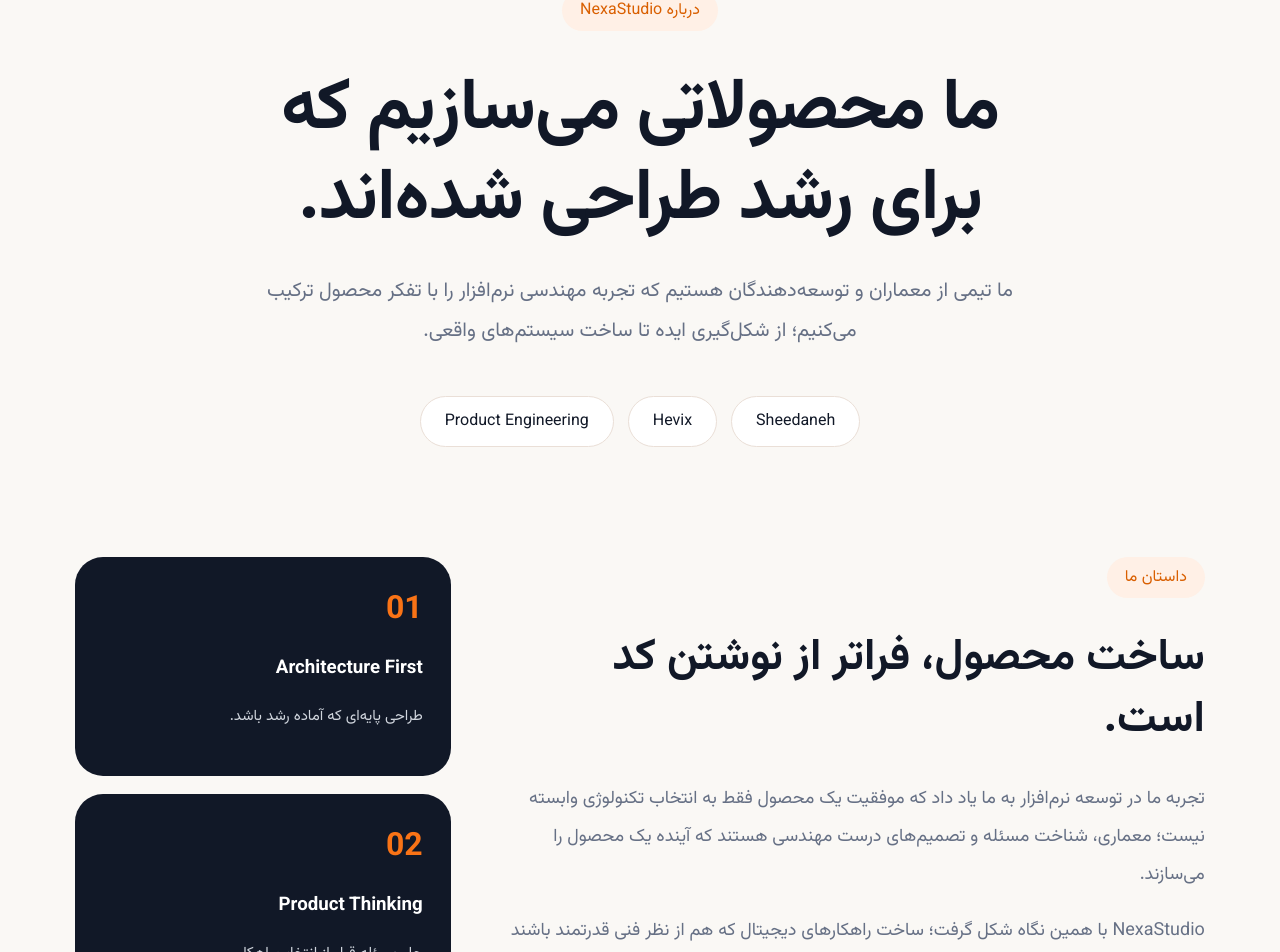
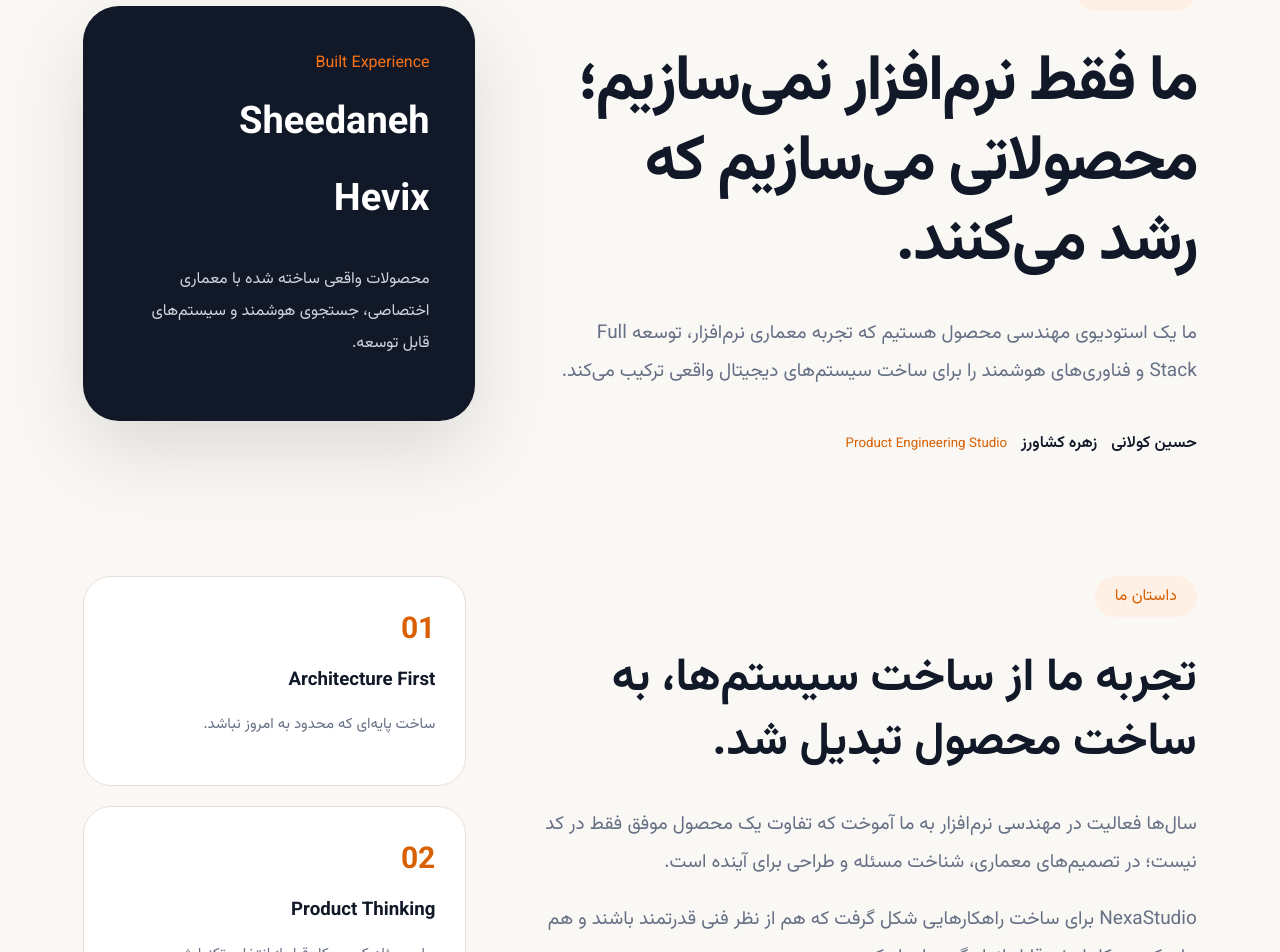
Before and after one commit to zohreksh/smartpilot, a Nuxt app: page /about in a window 1280 px wide. Shown: the part 216-1168 px from the top of the page. Built offline with nearby package versions, Linux system fonts and the light colour scheme.

Commit message:
Redesign about page as premium product studio profile

```diff
--- a/pages/about.vue
+++ b/pages/about.vue
@@ -3,57 +3,68 @@
     <SiteHeader />
 
     <section class="hero container">
-      <span class="eyebrow">درباره NexaStudio</span>
-      <h1>ما محصولاتی می‌سازیم که<br />برای رشد طراحی شده‌اند.</h1>
-      <p>
-        ما تیمی از معماران و توسعه‌دهندگان هستیم که تجربه مهندسی نرم‌افزار را
-        با تفکر محصول ترکیب می‌کنیم؛ از شکل‌گیری ایده تا ساخت سیستم‌های واقعی.
-      </p>
-      <div class="proof">
-        <span>Sheedaneh</span>
-        <span>Hevix</span>
-        <span>Product Engineering</span>
+      <div class="hero-grid">
+        <div class="hero-copy">
+          <span class="eyebrow">NexaStudio</span>
+          <h1>ما فقط نرم‌افزار نمی‌سازیم؛<br />محصولاتی می‌سازیم که رشد می‌کنند.</h1>
+          <p>
+            ما یک استودیوی مهندسی محصول هستیم که تجربه معماری نرم‌افزار، توسعه
+            Full Stack و فناوری‌های هوشمند را برای ساخت سیستم‌های دیجیتال واقعی
+            ترکیب می‌کند.
+          </p>
+          <div class="signature">
+            <span>حسین کولانی</span>
+            <span>زهره کشاورز</span>
+            <small>Product Engineering Studio</small>
+          </div>
+        </div>
+        <div class="hero-panel">
+          <span>Built Experience</span>
+          <strong>Sheedaneh</strong>
+          <strong>Hevix</strong>
+          <p>محصولات واقعی ساخته شده با معماری اختصاصی، جستجوی هوشمند و سیستم‌های قابل توسعه.</p>
+        </div>
       </div>
     </section>
 
     <section class="story container">
-      <div>
-        <span class="label">داستان ما</span>
-        <h2>ساخت محصول، فراتر از نوشتن کد است.</h2>
+      <div class="story-intro">
+        <span>داستان ما</span>
+        <h2>تجربه ما از ساخت سیستم‌ها، به ساخت محصول تبدیل شد.</h2>
         <p>
-          تجربه ما در توسعه نرم‌افزار به ما یاد داد که موفقیت یک محصول فقط به
-          انتخاب تکنولوژی وابسته نیست؛ معماری، شناخت مسئله و تصمیم‌های درست
-          مهندسی هستند که آینده یک محصول را می‌سازند.
+          سال‌ها فعالیت در مهندسی نرم‌افزار به ما آموخت که تفاوت یک محصول موفق
+          فقط در کد نیست؛ در تصمیم‌های معماری، شناخت مسئله و طراحی برای آینده است.
         </p>
         <p>
-          NexaStudio با همین نگاه شکل گرفت؛ ساخت راهکارهای دیجیتال که هم از نظر
-          فنی قدرتمند باشند و هم برای کسب‌وکار ارزش واقعی ایجاد کنند.
+          NexaStudio برای ساخت راهکارهایی شکل گرفت که هم از نظر فنی قدرتمند باشند
+          و هم برای کسب‌وکار ارزش قابل اندازه‌گیری ایجاد کنند.
         </p>
       </div>
-      <aside>
-        <div><strong>01</strong><h3>Architecture First</h3><p>طراحی پایه‌ای که آماده رشد باشد.</p></div>
-        <div><strong>02</strong><h3>Product Thinking</h3><p>حل مسئله قبل از انتخاب راهکار.</p></div>
-        <div><strong>03</strong><h3>Real Experience</h3><p>تجربه حاصل از ساخت محصولات واقعی.</p></div>
-      </aside>
+      <div class="principles">
+        <article><b>01</b><h3>Architecture First</h3><p>ساخت پایه‌ای که محدود به امروز نباشد.</p></article>
+        <article><b>02</b><h3>Product Thinking</h3><p>حل مسئله کسب‌وکار قبل از انتخاب تکنولوژی.</p></article>
+        <article><b>03</b><h3>Real Experience</h3><p>تجربه عملی از ساخت محصولات واقعی.</p></article>
+      </div>
     </section>
   </main>
 </template>
 
 <style scoped>
 .about-page{direction:rtl;background:#faf8f5;color:#111827;min-height:100vh}
-.container{max-width:1200px;margin:auto;padding:0 24px}
-.hero{text-align:center;padding:140px 24px 110px;position:relative}
-.eyebrow,.label{color:#d95f00;background:#fff0e6;border-radius:999px;padding:8px 18px;display:inline-block}
-.hero h1{font-size:clamp(42px,6vw,72px);line-height:1.25;letter-spacing:-1px;margin:35px 0 25px}
-.hero p{max-width:760px;margin:auto;color:#667085;font-size:20px;line-height:2}
-.proof{display:flex;justify-content:center;gap:14px;flex-wrap:wrap;margin-top:45px}
-.proof span{background:#fff;border:1px solid #eadfd7;border-radius:999px;padding:12px 24px}
-.story{display:grid;grid-template-columns:1.5fr .8fr;gap:50px;padding-bottom:120px}
-.story h2{font-size:44px;line-height:1.4;margin:30px 0}
-.story p{color:#667085;font-size:18px;line-height:2.1}
-aside{display:flex;flex-direction:column;gap:18px}
-aside div{background:#111827;color:#fff;border-radius:28px;padding:28px}
-aside strong{color:#f97316;font-size:32px}
-aside p{color:#d0d5dd!important;font-size:15px!important}
-@media(max-width:767px){.story{grid-template-columns:1fr}.hero h1{font-size:36px}.story h2{font-size:30px}}
+.container{max-width:1240px;margin:auto;padding:0 32px}
+.hero{padding:120px 32px}
+.hero-grid{display:grid;grid-template-columns:1.25fr .75fr;gap:70px;align-items:center}
+.eyebrow,.story-intro>span{display:inline-block;color:#d95f00;background:#fff0e6;border-radius:999px;padding:8px 20px}
+.hero h1{font-size:clamp(42px,5vw,70px);line-height:1.25;letter-spacing:-2px;margin:32px 0}
+.hero p,.story p{color:#667085;font-size:19px;line-height:2}
+.signature{display:flex;gap:14px;flex-wrap:wrap;margin-top:40px;align-items:center}
+.signature span{font-weight:600}.signature small{color:#d95f00}
+.hero-panel{background:#111827;color:white;border-radius:36px;padding:45px;display:flex;flex-direction:column;gap:18px;box-shadow:0 30px 80px rgba(0,0,0,.12)}
+.hero-panel span{color:#f97316}.hero-panel strong{font-size:38px}.hero-panel p{color:#d0d5dd;font-size:16px}
+.story{display:grid;grid-template-columns:1.4fr .8fr;gap:60px;padding-bottom:120px}
+.story h2{font-size:46px;line-height:1.4;margin:30px 0}
+.principles{display:flex;flex-direction:column;gap:20px}
+.principles article{padding:30px;border:1px solid #eadfd7;border-radius:28px;background:white}
+.principles b{color:#d95f00;font-size:30px}.principles h3{margin:12px 0}.principles p{font-size:15px}
+@media(max-width:767px){.hero-grid,.story{grid-template-columns:1fr}.hero h1{font-size:36px}.story h2{font-size:30px}.container{padding:0 20px}}
 </style>
```
